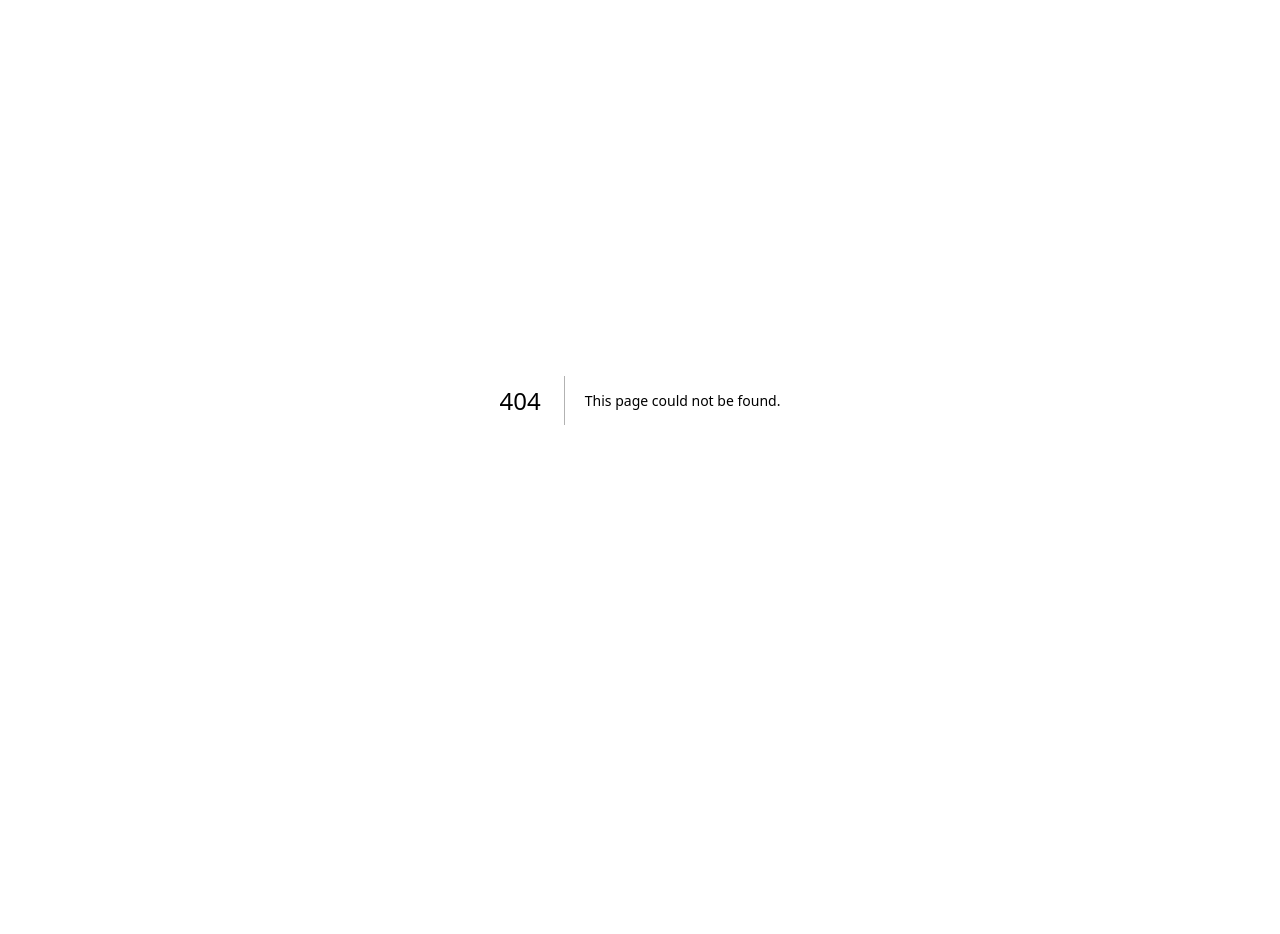
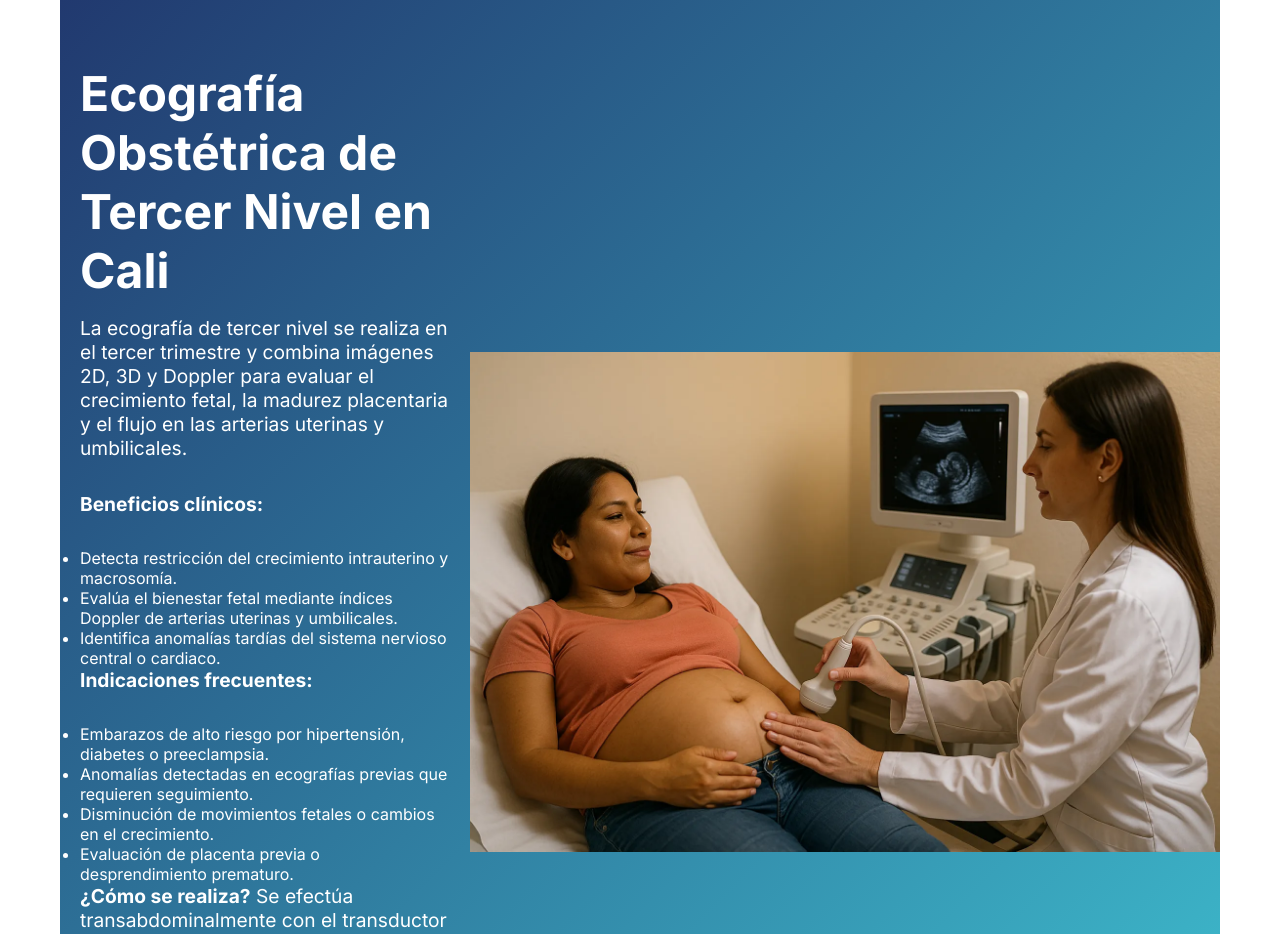
Before and after one commit to gstvgrc/verasalud-website, a Next.js app: page /servicios/ecografias/obstetrica/tercer-nivel in a window 1280 px wide. Before the commit this address had no page. Shown: the top 934 px of the page. Before the commit the page ends 800 px from the top, so only its background shows below. Built offline with nearby package versions, Linux system fonts and the light colour scheme.

Commit message:
feat: add obstetrica tercer-nivel page

```diff
--- /dev/null
+++ b/app/servicios/ecografias/obstetrica/tercer-nivel/page.js
@@ -0,0 +1,80 @@
+import Image from 'next/image'
+import ContactForm from '../../../../components/ContactForm'
+import styles from '../../../../Home.module.css'
+import Link from 'next/link'
+
+export const metadata = {
+  title: 'Ecografía Obstétrica de Tercer Nivel en Cali | VeraSalud',
+  description: 'Ultrasonido avanzado del tercer trimestre para evaluar crecimiento fetal, placenta y flujo sanguíneo.',
+  keywords: ['ecografia tercer trimestre cali', 'ultrasonido avanzado embarazo', 'ecografia tercer nivel'],
+  alternates: { canonical: 'https://verasalud.com/servicios/ecografias/obstetrica/tercer-nivel' },
+  openGraph: {
+    title: 'Ecografía Obstétrica de Tercer Nivel en Cali | VeraSalud',
+    description: 'Ultrasonido avanzado del tercer trimestre para evaluar crecimiento fetal, placenta y flujo sanguíneo.',
+    url: 'https://verasalud.com/servicios/ecografias/obstetrica/tercer-nivel',
+    images: [
+      { url: '/ecografia-obstetrica-tercer-nivel-verasalud-cali.webp', width: 1200, height: 630, alt: 'Ecografía obstétrica tercer nivel en VeraSalud' }
+    ],
+    locale: 'es_CO',
+    type: 'article'
+  },
+  twitter: {
+    card: 'summary_large_image',
+    title: 'Ecografía Obstétrica de Tercer Nivel en Cali | VeraSalud',
+    description: 'Ultrasonido avanzado del tercer trimestre para evaluar crecimiento fetal, placenta y flujo sanguíneo.'
+  }
+}
+
+export default function Page() {
+  const jsonLd = {
+    '@context': 'https://schema.org',
+    '@type': 'MedicalProcedure',
+    name: 'Ecografía Obstétrica de Tercer Nivel en Cali',
+    description: 'Ultrasonido avanzado del tercer trimestre para evaluar crecimiento fetal, placenta y flujo sanguíneo.',
+    url: 'https://verasalud.com/servicios/ecografias/obstetrica/tercer-nivel',
+    image: 'https://verasalud.com/ecografia-obstetrica-tercer-nivel-verasalud-cali.webp'
+  }
+
+  return (
+    <main className={`${styles.container} dark-fix`}>
+      <script type="application/ld+json" dangerouslySetInnerHTML={{ __html: JSON.stringify(jsonLd) }} />
+      <section className={styles.hero}>
+        <div className={styles.heroContent}>
+          <h1>Ecografía Obstétrica de Tercer Nivel en Cali</h1>
+          <p>La ecografía de tercer nivel se realiza en el tercer trimestre y combina imágenes 2D, 3D y Doppler para evaluar el crecimiento fetal, la madurez placentaria y el flujo en las arterias uterinas y umbilicales.</p>
+          <p><strong>Beneficios clínicos:</strong></p>
+          <ul>
+                <li>Detecta restricción del crecimiento intrauterino y macrosomía.</li>
+                <li>Evalúa el bienestar fetal mediante índices Doppler de arterias uterinas y umbilicales.</li>
+                <li>Identifica anomalías tardías del sistema nervioso central o cardiaco.</li>
+          </ul>
+          <p><strong>Indicaciones frecuentes:</strong></p>
+          <ul>
+                <li>Embarazos de alto riesgo por hipertensión, diabetes o preeclampsia.</li>
+                <li>Anomalías detectadas en ecografías previas que requieren seguimiento.</li>
+                <li>Disminución de movimientos fetales o cambios en el crecimiento.</li>
+                <li>Evaluación de placenta previa o desprendimiento prematuro.</li>
+          </ul>
+          <p><strong>¿Cómo se realiza?</strong> Se efectúa transabdominalmente con el transductor sobre el abdomen. Se analizan medidas biométricas, la posición fetal y el estado de la placenta y se revisan las arterias con Doppler color.</p>
+          <p><strong>Agenda tu cita hoy mismo en Cali con nuestro equipo médico.</strong></p>
+        </div>
+        <Image
+          src='/ecografia-obstetrica-tercer-nivel-verasalud-cali.webp'
+          alt='Ecografía obstétrica tercer nivel en VeraSalud'
+          width={800}
+          height={500}
+          sizes="(max-width: 768px) 100vw, 800px"
+          priority
+        />
+      </section>
+      <section className={styles.contact}>
+        <div className={styles.container}>
+          <ContactForm />
+          <p style={{ marginTop: '2rem' }}>
+            <Link href="/">Volver al inicio</Link>
+          </p>
+        </div>
+      </section>
+    </main>
+  )
+}
```
